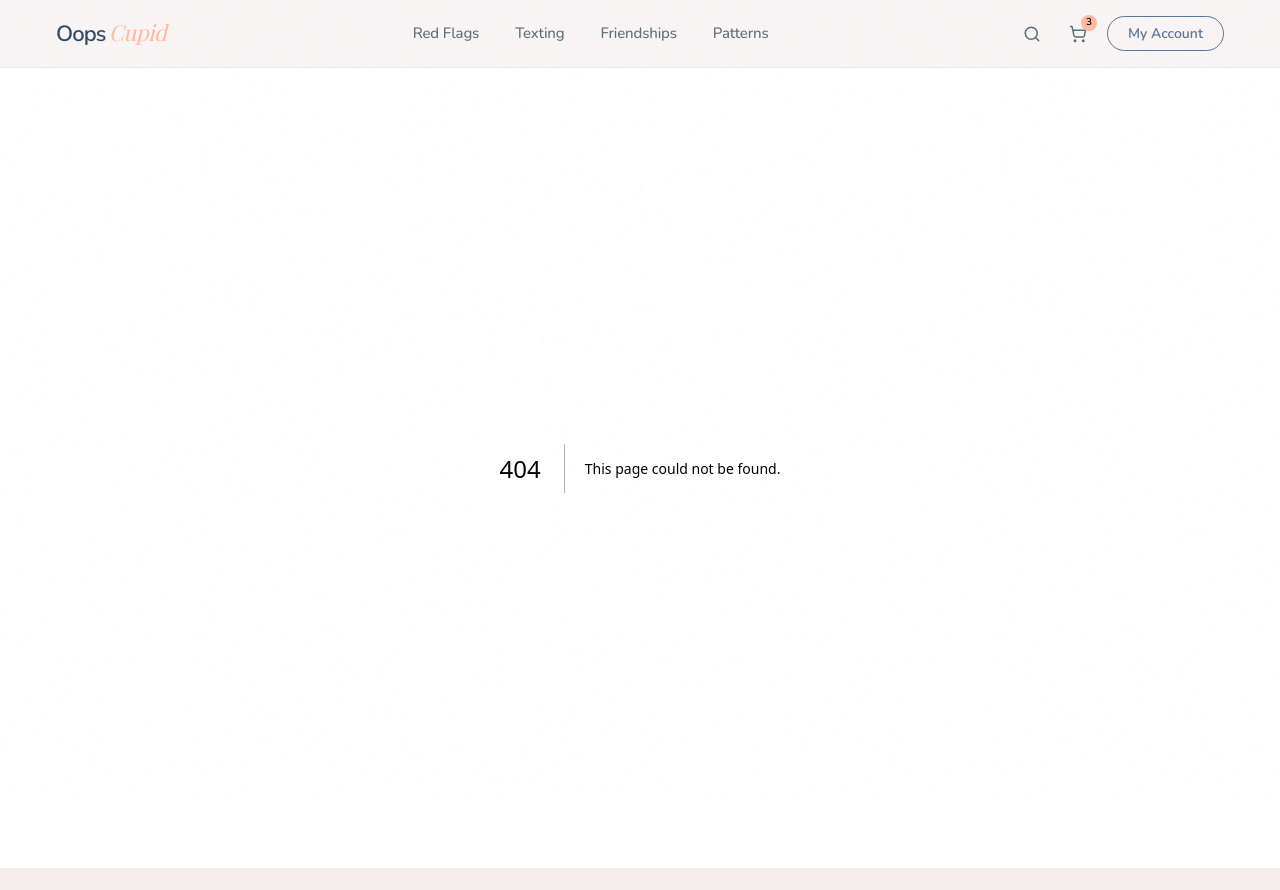
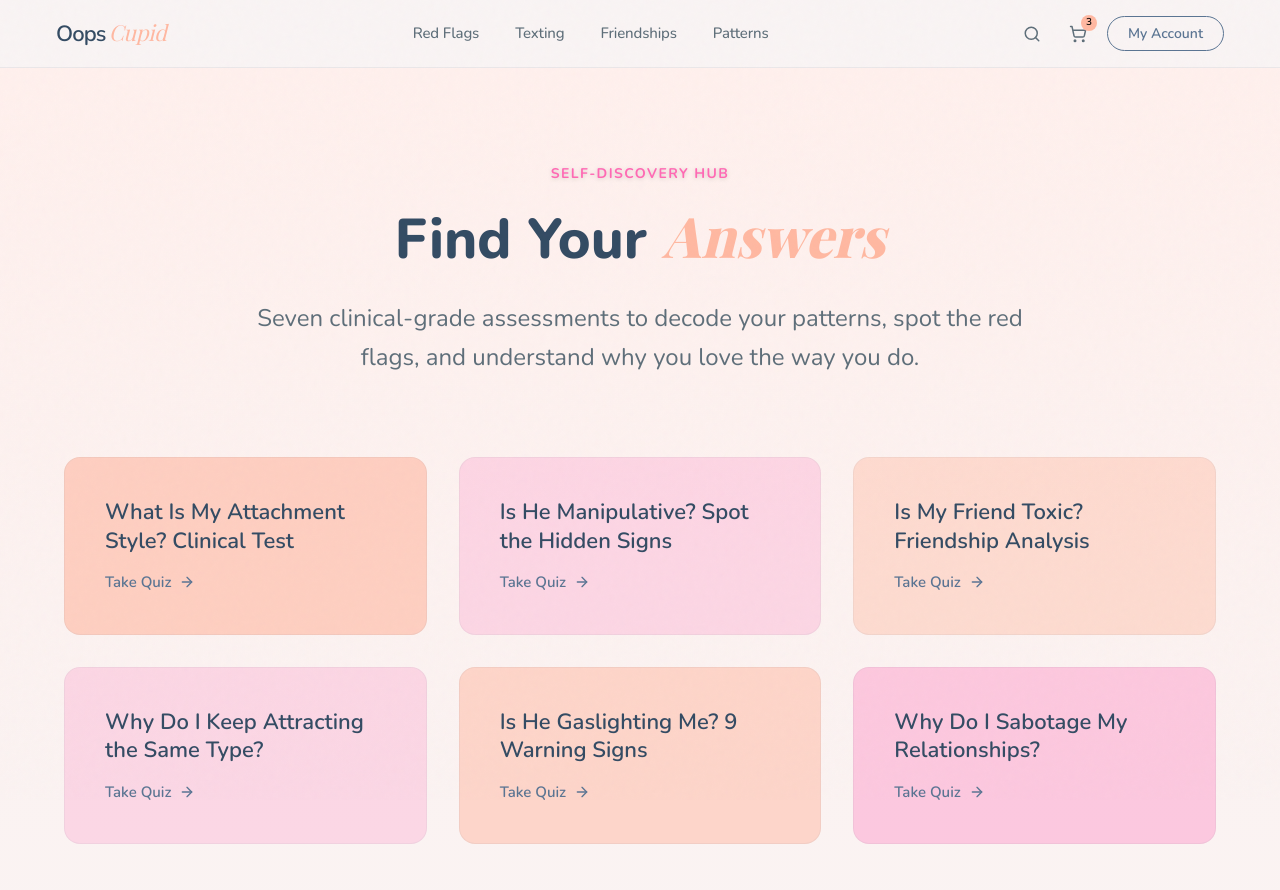
Before and after one commit to Sinadehesh/OopsCupid, a Next.js app: page /OopsCupid/quizzes in a window 1280 px wide. Before the commit this address had no page. Shown: the top 890 px of the page. Built offline with nearby package versions, Linux system fonts and the light colour scheme; a web font is replaced by a local one.

Commit message:
feat: built pink-themed quizzes hub page with 7 exams

```diff
--- /dev/null
+++ b/app/quizzes/page.tsx
@@ -0,0 +1,87 @@
+import Card from "@/components/ui/Card";
+import { Metadata } from "next";
+
+export const metadata: Metadata = {
+  title: "All Relationship & Dating Quizzes | OopsCupid",
+  description: "Browse our collection of 7 free, psychology-backed relationship quizzes. Spot red flags, discover your attachment style, and decode mixed signals.",
+};
+
+export default function QuizzesHubPage() {
+  return (
+    <main className="bg-gradient-to-b from-[#FFF0ED] to-[#F9F4F4] min-h-screen py-24 px-6 md:px-10 lg:px-14">
+      <div className="max-w-6xl mx-auto">
+
+        {/* Hub Header with heavy pink aesthetic */}
+        <div className="text-center max-w-3xl mx-auto mb-20 relative">
+          <span className="text-[#FF69B4] font-bold uppercase tracking-widest text-sm mb-4 block drop-shadow-sm">
+            Self-Discovery Hub
+          </span>
+          <h1 className="text-[42px] md:text-[56px] font-extrabold text-[#334B63] mb-6 leading-tight">
+            Find Your <span className="text-[#FFB8A1] font-serif italic">Answers</span>
+          </h1>
+          <p className="text-[20px] md:text-[24px] font-normal leading-relaxed text-[#5E6E79]">
+            Seven clinical-grade assessments to decode your patterns, spot the red flags, and understand why you love the way you do.
+          </p>
+        </div>
+
+        {/* Grid of 7 Quiz Cards */}
+        <div className="grid grid-cols-1 md:grid-cols-2 lg:grid-cols-3 gap-8">
+
+          <Card
+            variant="quiz"
+            title="What Is My Attachment Style? Clinical Test"
+            href="/attachment-style-quiz"
+            accentColor="bg-[#FFB8A1]/60"
+          />
+
+          <Card
+            variant="quiz"
+            title="Is He Manipulative? Spot the Hidden Signs"
+            href="/is-he-manipulative"
+            accentColor="bg-[#FF69B4]/20"
+          />
+
+          <Card
+            variant="quiz"
+            title="Is My Friend Toxic? Friendship Analysis"
+            href="/toxic-friend-test"
+            accentColor="bg-[#FFB8A1]/40"
+          />
+
+          <Card
+            variant="quiz"
+            title="Why Do I Keep Attracting the Same Type?"
+            href="/attraction-patterns"
+            accentColor="bg-[#FF69B4]/20"
+          />
+
+          <Card
+            variant="quiz"
+            title="Is He Gaslighting Me? 9 Warning Signs"
+            href="/is-he-gaslighting-me"
+            accentColor="bg-[#FFB8A1]/50"
+          />
+
+          <Card
+            variant="quiz"
+            title="Why Do I Sabotage My Relationships?"
+            href="/why-do-i-sabotage-relationships"
+            accentColor="bg-[#FF69B4]/30"
+          />
+
+          {/* Featured 7th Card - Centered and wider */}
+          <div className="md:col-span-2 lg:col-span-3 lg:w-2/3 mx-auto w-full mt-4">
+              <Card
+                variant="quiz"
+                title="Is He Cheating? The Micro-Cheating Test"
+                href="/is-he-cheating"
+                accentColor="bg-gradient-to-r from-[#FFB8A1]/50 to-[#FF69B4]/30"
+              />
+          </div>
+
+        </div>
+
+      </div>
+    </main>
+  );
+}
```
